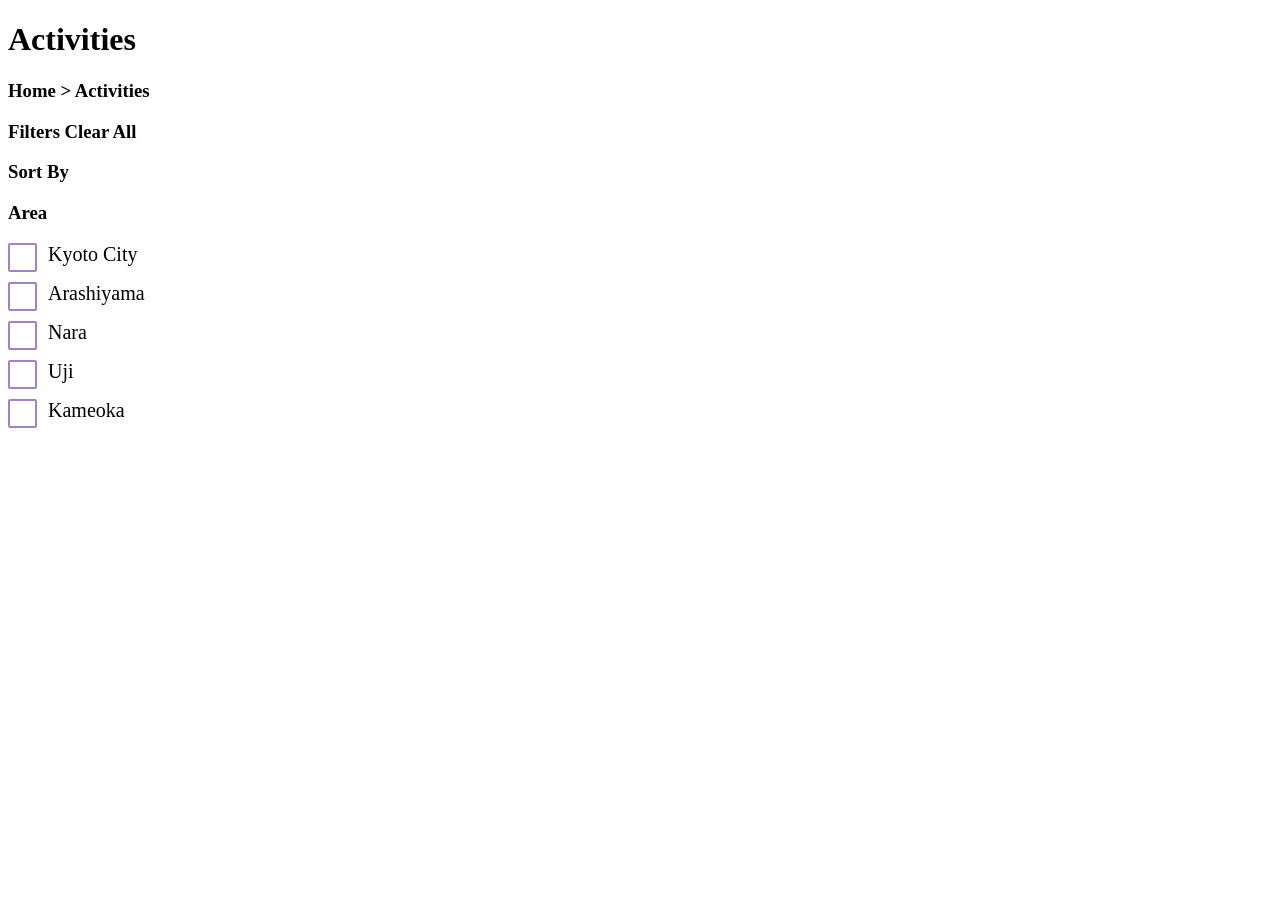
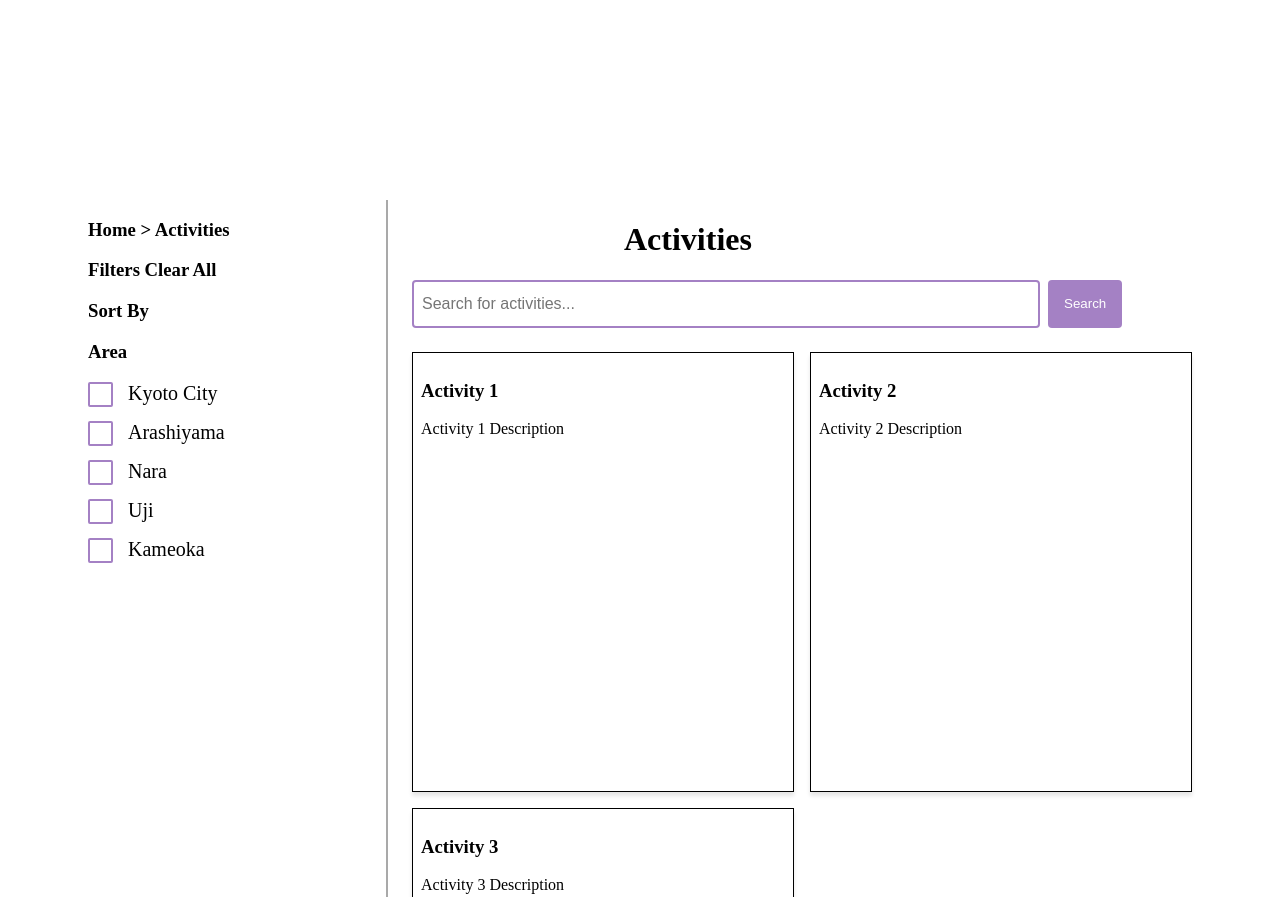
Before and after one commit to NathalieZ18/KyotoVenture, a plain HTML site: page activities.html in a window 1280 px wide. Shown: the top 897 px of the page. Before the commit the page ends 800 px from the top, so only its background shows below. Drawn offline with Linux system fonts and the light colour scheme.

Commit message:
updated activities and styles

```diff
--- a/activities.html
+++ b/activities.html
@@ -7,9 +7,12 @@
     <link rel="stylesheet" href="styles.css" />
   </head>
   <body>
-    <!-- Temporary Title -->
-    <h1>Activities</h1>
+
+    <div class="page-layout">
+      <!-- Container (Left-Side) -->
+      <div class="left-layout-container">
         <!-- Activities Breadcrumb -->
+        <div class="left-section">
           <h3>
             <a href="index.html" class="activitiesBreadcrumb">Home</a>
             <span> > Activities</span>
@@ -48,6 +51,36 @@
               <span class="checkmark"></span>
               Kameoka
             </label>
+            <!-- Add rest of content below -->
+          </div>
+        </div>
+      </div>
+
+      <!-- Main Content Section -->
+      <div class="main-content">
+        <h1 class="activityTitle">Activities</h1>
+        <!-- Search Activities -->
+        <div class="activities-search-box">
+          <input type="text" placeholder="Search for activities..." />
+          <button class="activities-search-button">Search</button>
+        </div>
+
+        <!-- Cards Section -->
+        <div class="card-list">
+          <div class="card">
+            <h3>Activity 1</h3>
+            <p>Activity 1 Description</p>
+          </div>
+          <div class="card">
+            <h3>Activity 2</h3>
+            <p>Activity 2 Description</p>
+          </div>
+          <div class="card">
+            <h3>Activity 3</h3>
+            <p>Activity 3 Description</p>
+          </div>
+        </div>
+      </div>
     </div>
     <script src="script.js"></script>
   </body>
--- a/styles.css
+++ b/styles.css
@@ -1,12 +1,16 @@
+* {
+  box-sizing: border-box;
+}
+
 .activitiesBreadcrumb {
   color: black !important;
   text-decoration: none !important;
 }
 .activitiesBreadcrumb:hover {
-    color: #99B1C9 !important;
+  color: #99b1c9 !important;
 }
 .clear-all:hover {
-text-decoration: underline;
+  text-decoration: underline;
 }
 /* Checkbox label customized */
 .checkbox-container {
@@ -68,7 +72,73 @@ text-decoration: underline;
 }
 
 .checkbox-group {
-    display: inline-flex;
-    flex-direction: column;
-    gap: 16px;
+  display: inline-flex;
+  flex-direction: column;
+  gap: 16px;
 }
+
+.activities-search-box {
+  display: flex;
+  gap: 8px;
+  margin-bottom: 24px;
+}
+.activities-search-box input {
+  width: 628px;
+  height: 48px;
+  padding: 8px;
+  font-size: 16px;
+  border: 2px solid #a481c4;
+  border-radius: 4px;
+}
+.activities-search-button {
+  padding: 8px 16px;
+  background-color: #a481c4;
+  color: white;
+  border: none;
+  border-radius: 4px;
+  cursor: pointer;
+}
+/* Activities Search Button Hover */
+.activities-search-button:hover {
+  background-color: #8f70b2;
+}
+
+/* Cards Container */
+.card-list {
+  display: grid;
+  grid-template-columns: repeat(auto-fill, minmax(302px, 1fr));
+  gap: 16px;
+}
+
+/* Card Styling */
+.card {
+  border: 1px solid black;
+  padding: 8px;
+  box-shadow: 0 4px 4px rgba(0, 0, 0, 0.1);
+  background-color: white;
+  /* width: 302px; */
+  height: 440px;
+}
+
+.activityTitle {
+  margin-left: 212px;
+}
+
+/* Left-Side Layout Container for Breadcrumb, Filters,
+Sort, Area, Price, Interests */
+.left-layout-container {
+  flex: 0 0 300px;
+  padding-right: 24px;
+  border-right: 2px solid darkgray;
+}
+
+/* Main Content Section */
+.main-content {
+  flex: 1;
+}
+.page-layout {
+  display: flex;
+  gap: 24px;
+  padding: 0 80px;
+  margin-top: 200px;
+}
```
Lines whose indentation alone changed are shown as unchanged.
